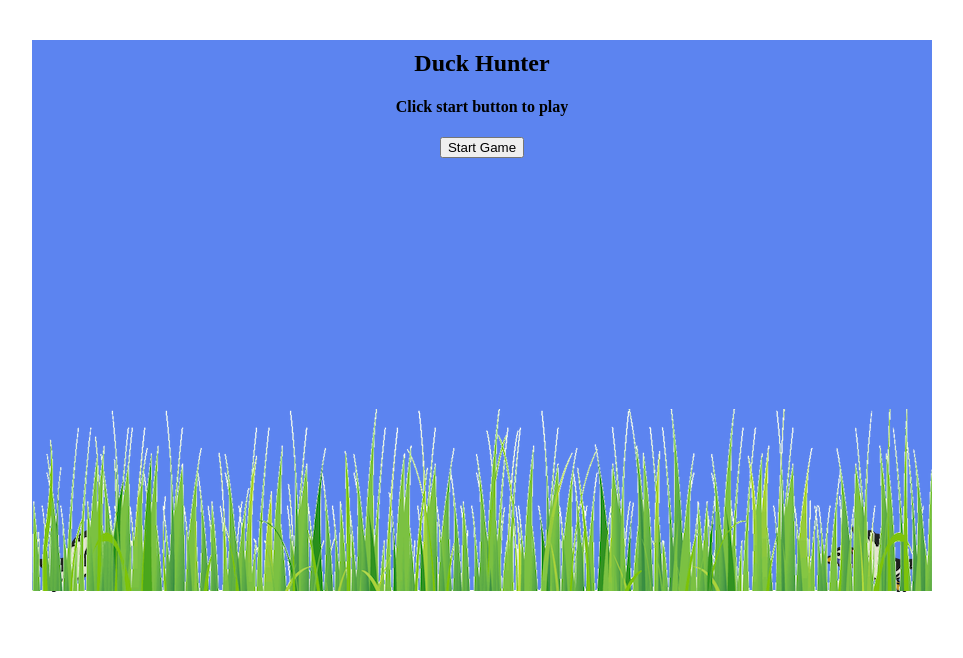
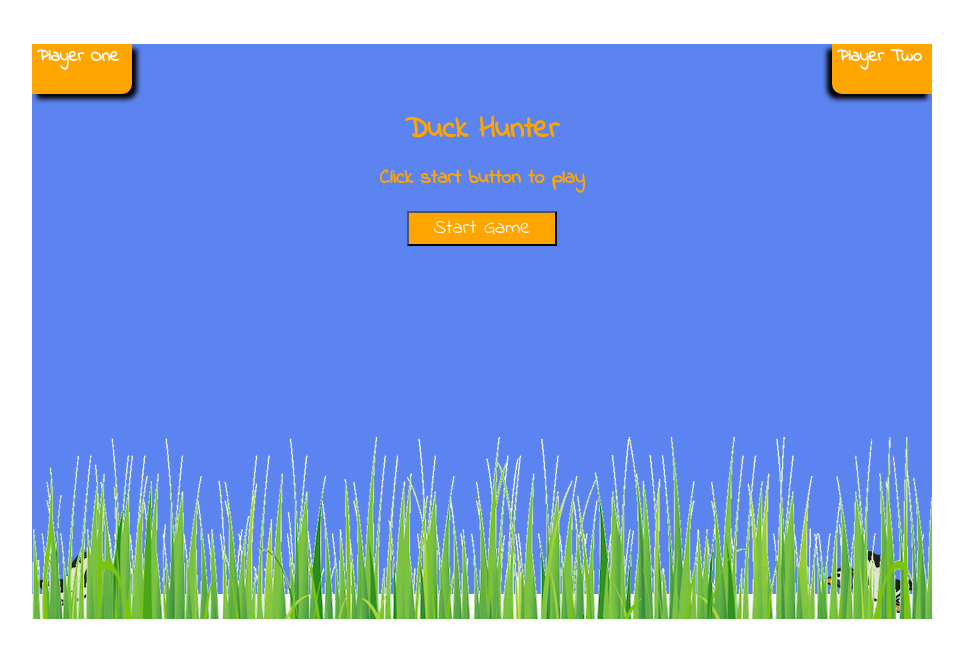
Before and after one commit to ggomersall/WDI-PROJECT-1, a PHP site: page /home.html in a window 1280 px wide. Shown: the top 658 px of the page, without its empty margins (128-1091 px from the left). Run offline with PHP 8.4, Linux system fonts and the light colour scheme; some libraries are stand-ins or nearby versions.

Commit message:
added boxes for player score and styled the button and text

```diff
--- a/css/style.css
+++ b/css/style.css
@@ -39,49 +39,109 @@ li{
   /*clear: ;*/
 }
 
+.game-title {
+  position: relative;
+  top: -50px;
+  text-align: center;
+  color: orange;
+}
+.game-title h2{
+  font-size: 30px;
+  font-family: 'Indie Flower', cursive;
+  margin-top: -10px;
+}
 
+.game-title h4 {
+  font-family: 'Indie Flower', cursive;
+  font-size: 20px;
+  margin-top: -13px;
+
+}
+button {
+  height: 35px;
+  width: 150px;
+  background-color: orange;
+  color: white;
+  font-family: 'Indie Flower';
+  font-size: 20px;
+  margin-top: -15px;
+}
+
+#playerone-box {
+  position: relative;
+  top: 0;
+  left: 0px;
+  height: 50px;
+  width:100px;
+  background-color: orange;
+  border-bottom-right-radius: 10px;
+  box-shadow: 5px 5px 5px #000;
+  font-family: 'Indie Flower', cursive;
+}
+#playerone-box h4{
+  font-size: 18px;
+  margin-left: 5px;
+  color: white;
+}
+
+#playertwo-box {
+  position: relative;
+  top: -74px;
+  left: 800px;
+  height:50px;
+  width: 100px;
+  background-color: orange;
+  border-bottom-left-radius: 10px;
+  box-shadow: -5px 5px 5px #000;
+  font-family: 'Indie Flower', cursive;
+}
+#playertwo-box h4{
+  font-size: 18px;
+  color: white;
+  margin-left: 5px;
+}
+
+#duck {
+  position: relative;
+  top: 0
+
+}
+
+#duck-one {
+  /*margin-top: 100px;*/
+  position: relative;
+  top: 250px;
+  left: 3px;
+
+}
+#duck-two {
+  position: relative;
+  top: 250px;
+  left: 700px;
+}
+
+#duck-three {
+  /*margin-top: 100px;*/
+  position: relative;
+  top: 250px;
+  left: -190px;
+
+}
+#duck-four {
+  position: relative;
+  top: 250px;
+  left: 500px;
+}
 
 #grass-area {
   position: relative;
-  top: 190px;
+  top: 70px;
   /*top: 80px;*/
   /*right: 0;*/
   background-image: url(../images/grass900px.png);
   height: 182px;
   /*margin-top: 240px;*/
 
-}
-
-.game-title {
-  position: relative;
-  top: 10px;
-  text-align: center;
-}
-
-#duck-one {
-  /*margin-top: 100px;*/
-  position: relative;
-  top: 377px;
-  left: 3px;
-
-}
-#duck-two {
-  position: relative;
-  top: 377px;
-  left: 700px;
-}
-
-#duck-three {
-  /*margin-top: 100px;*/
-  position: relative;
-  top: 377px;
-  left: -190px;
-
-}
-#duck-four {
-  position: relative;
-  top: 377px;
-  left: 500px;
 }
 
 /*.img {
--- a/home.html
+++ b/home.html
@@ -2,6 +2,7 @@
 <html>
 <head>
   <title>Duck Hunt</title>
+  <link href='https://fonts.googleapis.com/css?family=Indie+Flower' rel='stylesheet' type='text/css'>
   <link rel="stylesheet" type="text/css" href="./css/style.css">
   <script src="http://cdnjs.cloudflare.com/ajax/libs/gsap/latest/TweenMax.min.js"></script>
   <script src="https://ajax.googleapis.com/ajax/libs/jquery/2.1.4/jquery.min.js"></script>
@@ -13,17 +14,17 @@
     <div>
       <div id="game-area">
         <div id="game-background">
+          <div id="playerone-box">
+            <h4>Player One</h4>
+          </div>
+          <div id="playertwo-box">
+            <h4>Player Two</h4>
+          </div>
           <div class="game-title">
             <h2>Duck Hunter</h2>
             <h4>Click start button to play</h4>
             <button id="gamestart" class="game-start">Start Game</button>
           </div>
-          <!-- <div id="playerone-box">
-
-          </div>
-          <div id="playertwo-box">
-
-          </div> -->
           <div id="duck">
             <img class="ducks playone-ducks" id="duck-one"src="images/green_duck.png">
             <img class="ducks playone-ducks" id="duck-two"src="images/red_duck_2.png">
--- a/js/app.js
+++ b/js/app.js
@@ -77,7 +77,9 @@ $(function(){
 
   }
 
-  function getWinner() {
+  function getWinner(playerOneScore, playerTwoScore) {
+
+
 
 
   }
```
